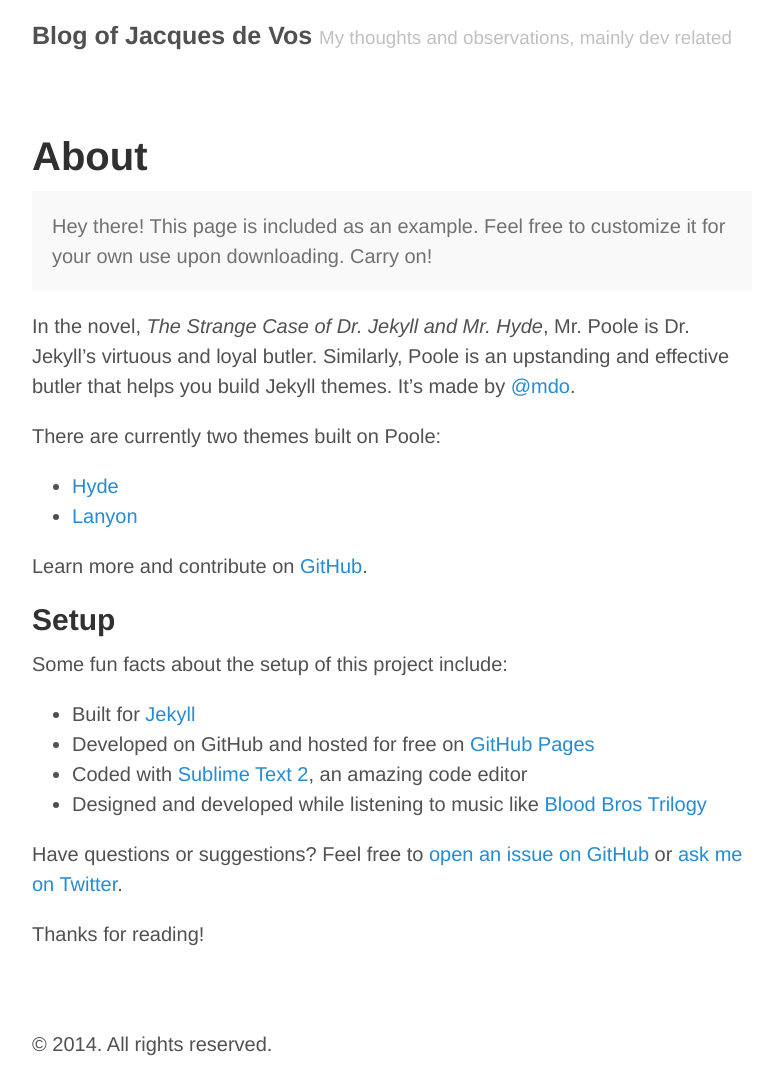
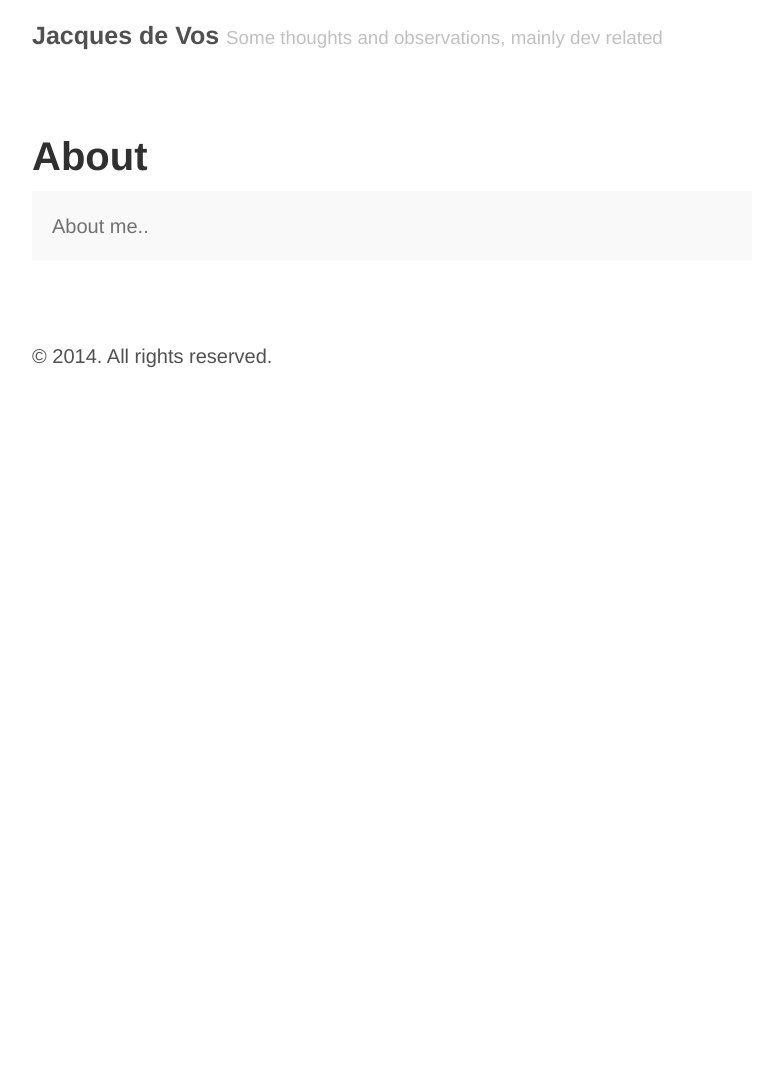
Before and after one commit to jacdevos/jacdevos.github.io.old, a Jekyll site: the page built from about.md, in a window 1280 px wide. Shown: the whole page, without its empty margins (248-1021 px from the left). Built offline with Jekyll 4.4.1, drawn with Linux system fonts in a browser that asks for light colours; Markdown is read by kramdown in place of the engine named in the settings; after the commit the page ends 900 px from its top, so only the background shows below that.

Commit message:
Change name

```diff
--- a/_config.yml
+++ b/_config.yml
@@ -6,8 +6,8 @@
 permalink:        pretty
 
 # Setup
-title:            Blog of Jacques de Vos
-tagline:          My thoughts and observations, mainly dev related
+title:            Jacques de Vos
+tagline:          Some thoughts and observations, mainly dev related
 url:              http://nReality.com
 paginate:         5
 baseurl:          /
--- a/about.md
+++ b/about.md
@@ -4,27 +4,5 @@
 ---
 
 <p class="message">
-  Hey there! This page is included as an example. Feel free to customize it for your own use upon downloading. Carry on!
+  About me..
 </p>
-
-In the novel, *The Strange Case of Dr. Jekyll and Mr. Hyde*, Mr. Poole is Dr. Jekyll's virtuous and loyal butler. Similarly, Poole is an upstanding and effective butler that helps you build Jekyll themes. It's made by [@mdo](https://twitter.com/mdo).
-
-There are currently two themes built on Poole:
-
-* [Hyde](http://hyde.getpoole.com)
-* [Lanyon](http://lanyon.getpoole.com)
-
-Learn more and contribute on [GitHub](https://github.com/poole).
-
-## Setup
-
-Some fun facts about the setup of this project include:
-
-* Built for [Jekyll](http://jekyllrb.com)
-* Developed on GitHub and hosted for free on [GitHub Pages](https://pages.github.com)
-* Coded with [Sublime Text 2](http://sublimetext.com), an amazing code editor
-* Designed and developed while listening to music like [Blood Bros Trilogy](https://soundcloud.com/maddecent/sets/blood-bros-series)
-
-Have questions or suggestions? Feel free to [open an issue on GitHub](https://github.com/poole/issues/new) or [ask me on Twitter](https://twitter.com/mdo).
-
-Thanks for reading!
```
Also changed, not shown: 1 other file.
